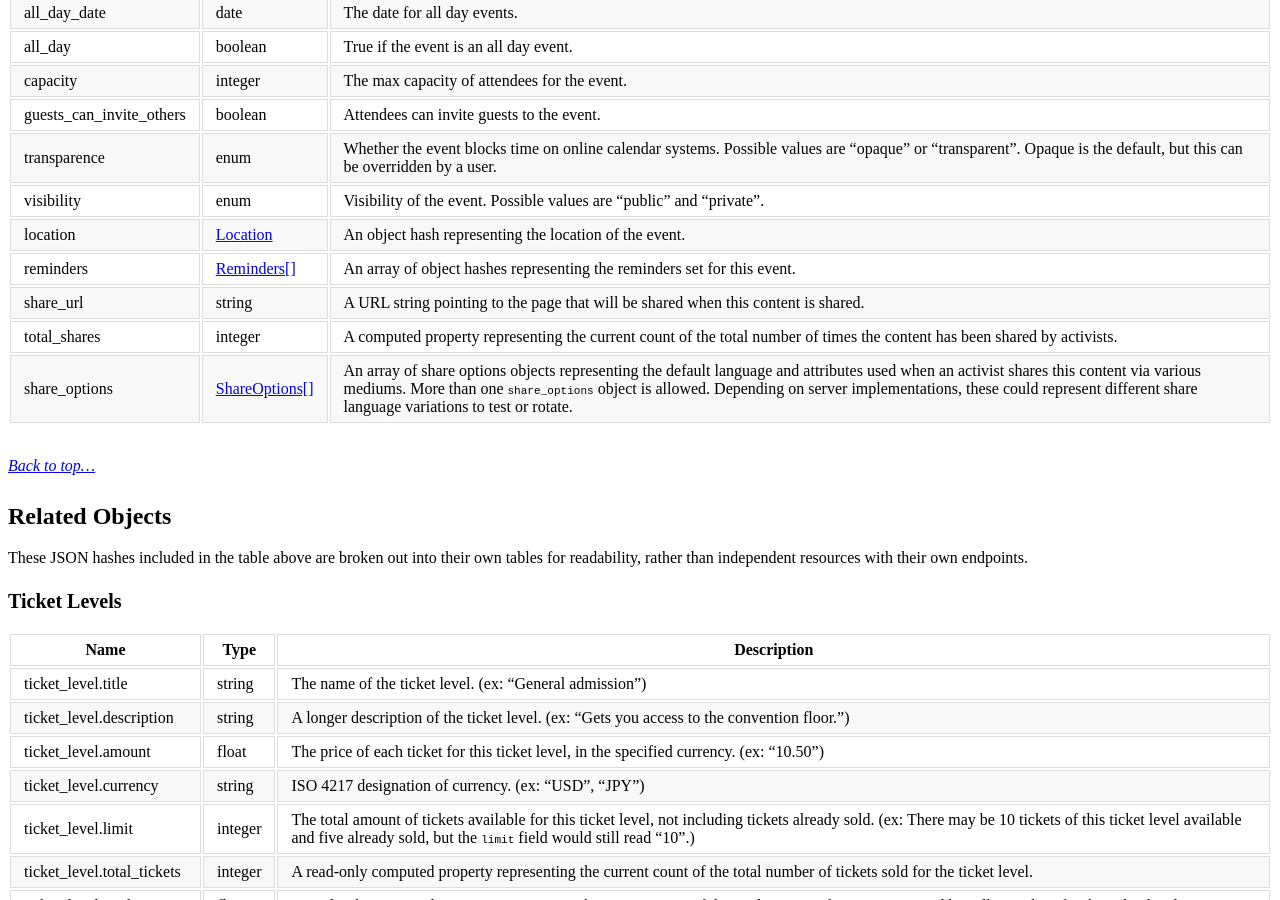
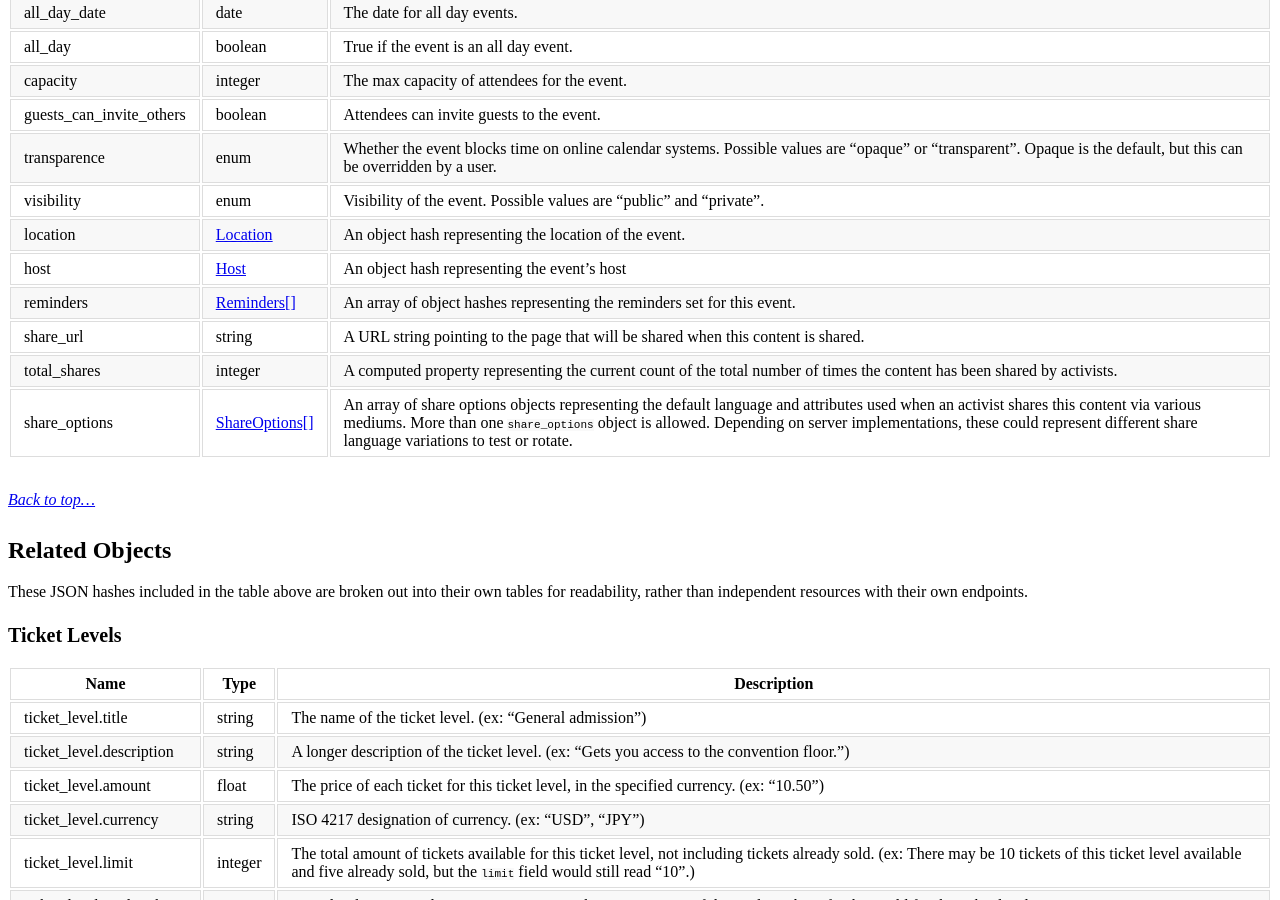
Before and after one commit to opensupporter/osdi-docs, a Jekyll site: the page built from events.md, in a window 1280 px wide and 900 px high, scrolled down 2846 px. Built offline with Jekyll 4.4.1, drawn with Linux system fonts in a browser that asks for light colours; a style sheet for code colours, icons or effects is not loaded.

Commit message:
Update events.md

```diff
--- a/events.md
+++ b/events.md
@@ -73,6 +73,7 @@ A list of fields specific to the Event resource.
 |transparence		|enum		|Whether the event blocks time on online calendar systems. Possible values are "opaque" or "transparent". Opaque is the default, but this can be overridden by a user.
 |visibility			|enum		|Visibility of the event.  Possible values are "public" and "private".
 |location			|[Location](#location)	| An object hash representing the location of the event.
+|host             |[Host](#host)          | An object hash representing the event's host
 |reminders 			|[Reminders[]](#reminders)	|An array of object hashes representing the reminders set for this event.
 {% include share_options_main_objects.md %}
 
```
